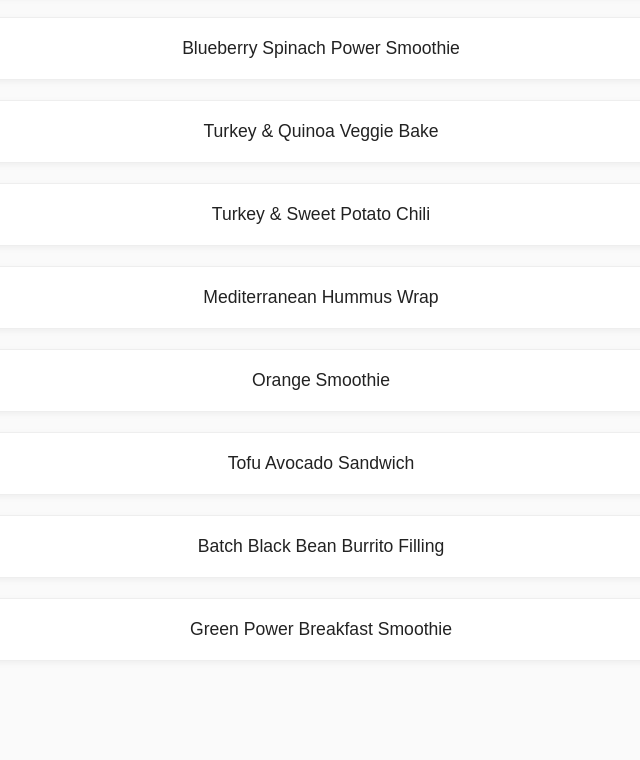
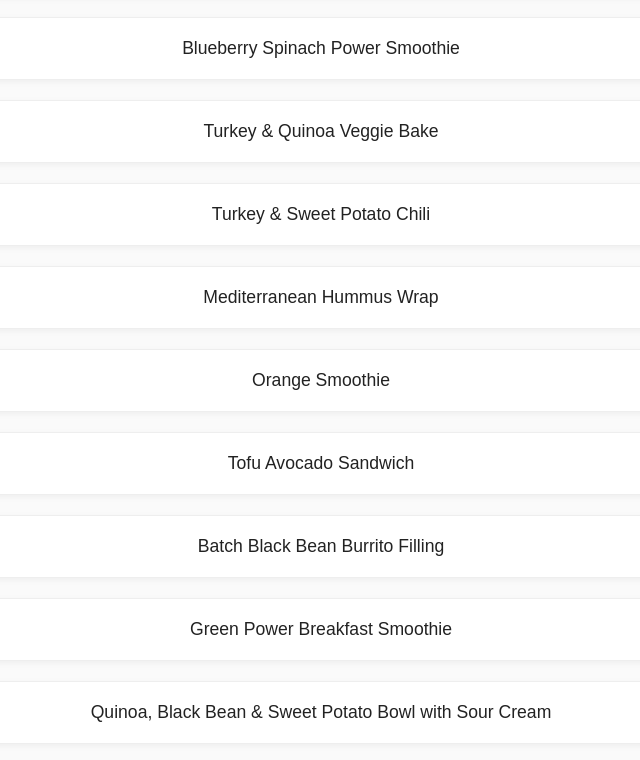
Before and after one commit to DanielVenette/recipes, a plain HTML site: page index.html in a window 1280 px wide. Shown: the part 204-964 px from the top of the page, without its empty margins (319-959 px from the left). Before the commit the page ends 925 px from the top, so only its background shows below. Drawn offline with Linux system fonts and the light colour scheme.

Commit message:
Update index with Quinoa Black Bean & Sweet Potato Bowl link

```diff
--- a/index.html
+++ b/index.html
@@ -24,6 +24,7 @@
     <div class="card"><a href="tofu-avocado-sandwich.html">Tofu Avocado Sandwich</a></div>
     <div class="card"><a href="batch-black-bean-burrito-filling.html">Batch Black Bean Burrito Filling</a></div>
     <div class="card"><a href="green-power-breakfast-smoothie.html">Green Power Breakfast Smoothie</a></div>
+    <div class="card"><a href="quinoa-black-bean-sweet-potato-bowl.html">Quinoa, Black Bean & Sweet Potato Bowl with Sour Cream</a></div>
   </div>
 </body>
 </html>
```
